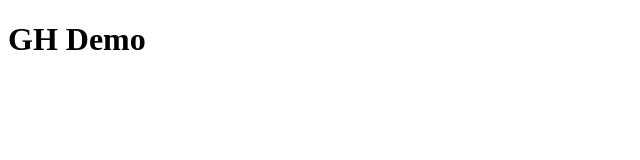
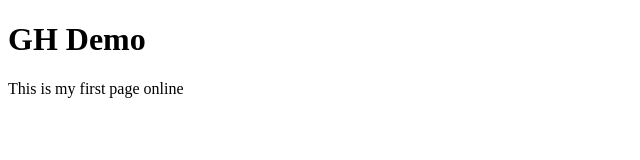
Before and after one commit to doug0209/gh-demo, a plain HTML site: page index.html in a window 1280 px wide. Shown: the whole page, without its empty margins (0-640 px from the left). Drawn offline with Linux system fonts and the light colour scheme.

Commit message:
added the paragraph

```diff
--- a/index.html
+++ b/index.html
@@ -7,5 +7,6 @@
 </head>
 <body>
   <h1>GH Demo</h1>
+  <p>This is my first page online</p>
 </body>
 </html>
```
